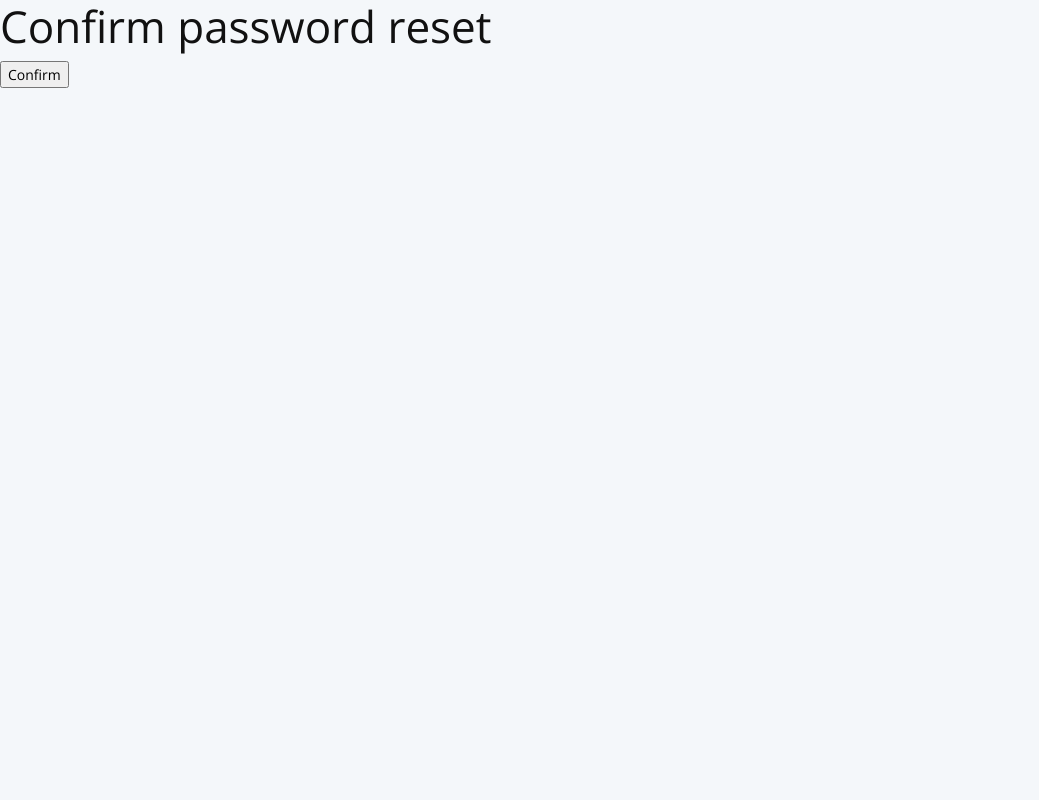
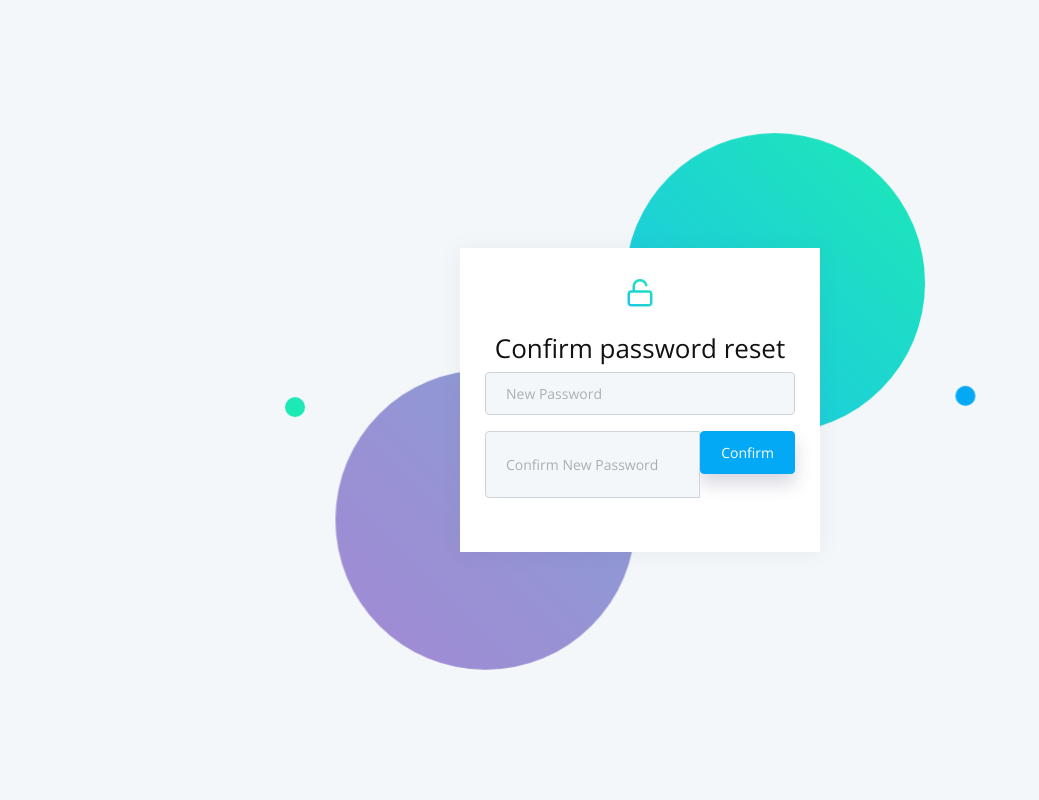
Before and after one commit to Akashquad-uk/demorepos, a Django app: a page that uses users/templates/base.html in a window 1280 px wide. Shown: the whole page, without its empty margins (0-1039 px from the left). Run offline with Django 3.2, Linux system fonts and the light colour scheme; some libraries are stand-ins or nearby versions.

Commit message:
New code

```diff
--- a/project_eramus/settings.py
+++ b/project_eramus/settings.py
@@ -164,7 +164,7 @@ EMAIL_BACKEND = 'django.core.mail.backends.smtp.EmailBackend'
 EMAIL_HOST = 'smtp.gmail.com'
 EMAIL_PORT = 587
 EMAIL_USE_TLS = True
-EMAIL_HOST_USER = os.environ.get("EMAIL_HOST_USER")
-EMAIL_HOST_PASSWORD = os.environ.get("EMAIL_HOST_PASSWORD")
+EMAIL_HOST_USER = os.environ['EMAIL_USER']
+EMAIL_HOST_PASSWORD = os.environ['EMAIL_PASS']
 
 # DEFAULT_FROM_EMAIL = EMAIL_HOST_USER
--- a/requirements.txt
+++ b/requirements.txt
@@ -1,5 +1,6 @@
 Django==2.0.2
 django-widget-tweaks==1.4.3
+
 Pillow==5.3.0
 pytz==2018.5
 django-jet
--- a/users/templates/base.html
+++ b/users/templates/base.html
@@ -3,7 +3,7 @@
 
 <head>
     <title>
-        Django Datta Able - {% block title %}{% endblock %} | AppSeed
+       Erasmus {% block title %}{% endblock %} |
     </title>
     <!-- HTML5 Shim and Respond.js IE10 support of HTML5 elements and media queries -->
     <!-- WARNING: Respond.js doesn't work if you view the page via file:// -->
--- a/users/templates/registration/password_reset_confirm.html
+++ b/users/templates/registration/password_reset_confirm.html
@@ -1,11 +1,35 @@
 {% extends 'base.html' %}
 
 {% block content %}
-<h2>Confirm password reset</h2>
+<div class="auth-wrapper">
+        <div class="auth-content">
+            <div class="auth-bg">
+                <span class="r"></span>
+                <span class="r s"></span>
+                <span class="r s"></span>
+                <span class="r"></span>
+            </div>
+            <div class="card">
+                <div class="card-body text-center">
+                    <div class="mb-4">
+                        <i class="feather icon-unlock auth-icon"></i>
+                    </div>
+<h3>Confirm password reset</h3>
 
 <form method="post">
     {% csrf_token %}
-    {{ form.as_p }}
-    <input type="submit" value="Confirm">
+    <div class="input-group mb-3">
+                            <input class="form-control" type="password" name="new_password2" required="" id="id_new_password2" placeholder="New Password">
+                        </div>
+    <div class="input-group mb-4">
+                            <input class="form-control" type="password" name="new_password1" required="" id="id_new_password1" placeholder="Confirm New Password">
+
+    <br />
+    <input type="submit" value="Confirm" class="btn btn-primary shadow-2 mb-4">
 </form>
+
+</div>
+</div>
+</div>
+</div>
 {% endblock %}
```
